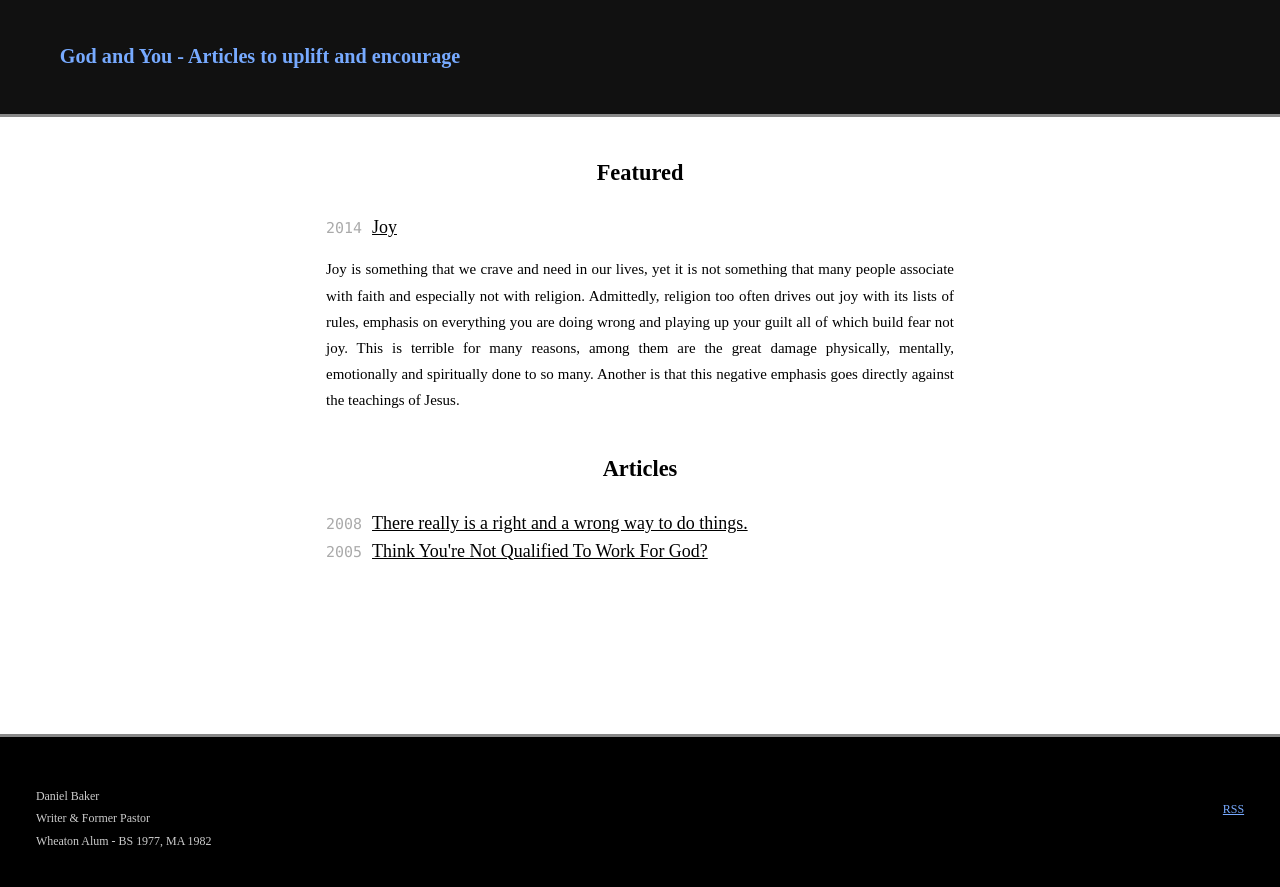
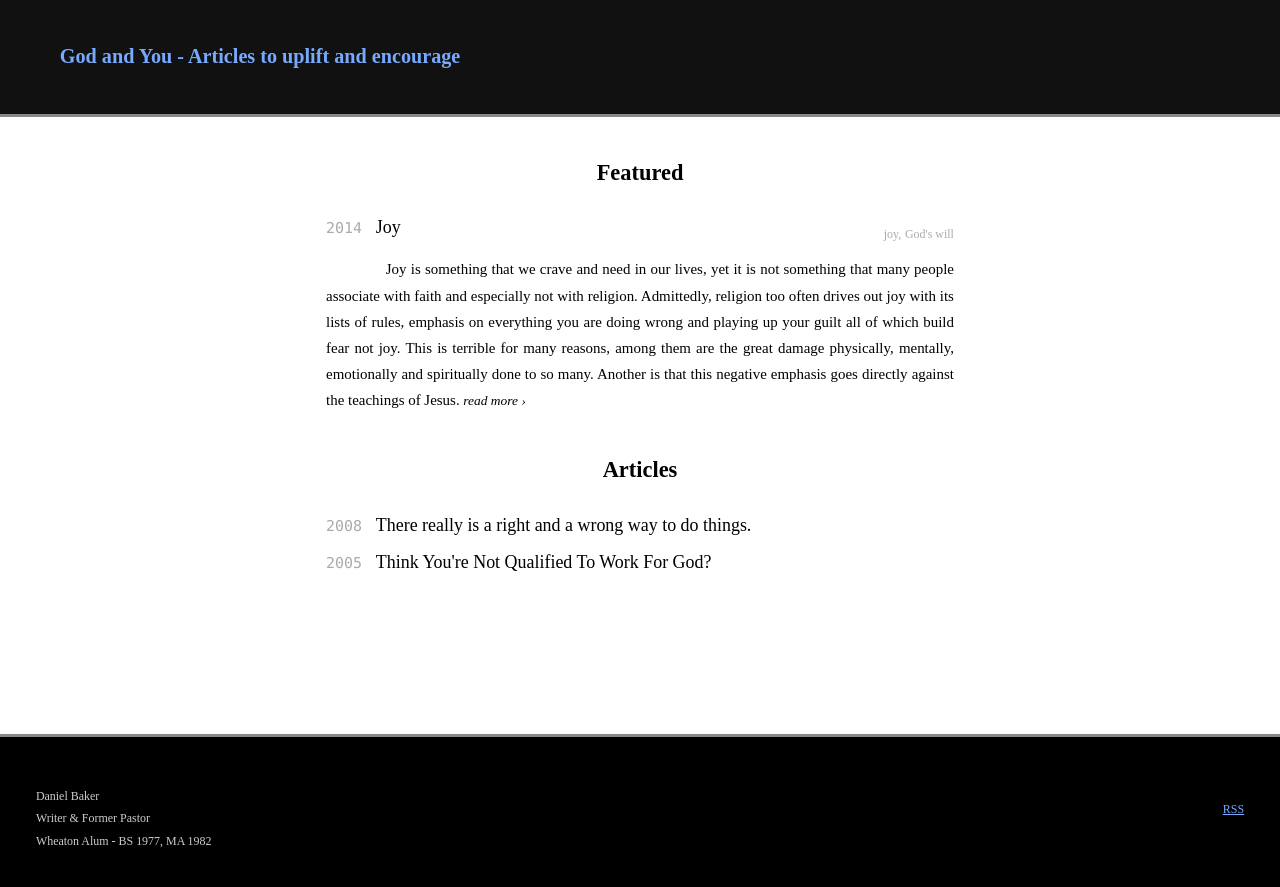
Before and after one commit to dbb1292/dbb1292.github.io, a Jekyll site: the page built from index.md, in a window 1280 px wide. Shown: the top 887 px of the page. Built offline with Jekyll 4.4.1, drawn with Linux system fonts in a browser that asks for light colours; some web fonts are replaced; Markdown is read by kramdown in place of the engine named in the settings.

Commit message:
more index page clean up

```diff
--- a/css/main.css
+++ b/css/main.css
@@ -37,9 +37,27 @@ a:visited { color: #BAF; }
     font-family: Monaco, "Courier New", monospace;
     font-size: 100%;
 }
-.posts a {
+.posts .link_title {
     font-size: 120%;
     margin-left: 10px;
+    text-decoration: none;
+}
+.posts .moreLink {
+    font-size: 90%;
+    text-decoration: none;
+    font-style: italic;
+}
+.moreLink:after {
+    content: ' \203A';
+}
+.posts div {
+    margin-top: 15px;
+}
+.posts p {
+    display: inline;
+}
+.posts p:before {
+    content: '\2003\2003\2003\2003';
 }
 .posts {
   list-style-type: none;
@@ -50,6 +68,23 @@ a:visited { color: #BAF; }
 
 .posts li {
   line-height: 1.75em;
+  margin-top: 10px
+}
+
+.posts .tags {
+    list-style: none;
+    float: right;
+}
+.tags li {
+    display: inline-block;
+    font-size:80%;
+    color: #aaa;
+}
+.tags li:after {
+    content: ', ';
+}
+.tags li:last-child:after {
+    content: '';
 }
 
 
--- a/index.md
+++ b/index.md
@@ -8,8 +8,19 @@ title: Home - God and You
 <ul class="posts">
     {% for post in site.posts %}
       {% if post.category == "featured" %}
-        <li><span class="date">{{ post.date | date: "%Y" }}</span><a href="{{ post.url }}">{{ post.title }}</a>
-	<p>{{ post.excerpt }}</p></li>
+        <li>
+	<span class="date">{{ post.date | date: "%Y" }}</span>
+	<a class="link_title" href="{{ post.url }}">{{ post.title }}</a>
+	<ul class="tags">
+	  {% for tag in post.tags %}
+	    <li>{{ tag }}</li>
+	  {% endfor %}
+	</ul>
+	<div>
+          {{ post.excerpt }}
+	  <a class="moreLink" href="{{ post.url }}">read more</a>
+	</div>
+	</li>
       {% endif %}
     {% endfor %}
 </ul>
@@ -18,6 +29,14 @@ title: Home - God and You
 
 <ul class="posts">
   {% for post in site.categories.articles %}
-    <li><span class="date">{{ post.date | date: "%Y" }}</span><a href="{{ post.url }}">{{ post.title }}</a></li>
+    <li>
+      <span class="date">{{ post.date | date: "%Y" }}</span>
+      <a class="link_title" href="{{ post.url }}">{{ post.title }}</a>
+      <ul class="tags">
+        {% for tag in post.tags %}
+	  <li>{{ tag }}</li>
+        {% endfor %}
+      </ul>
+    </li>
   {% endfor %}
 </ul>
```
